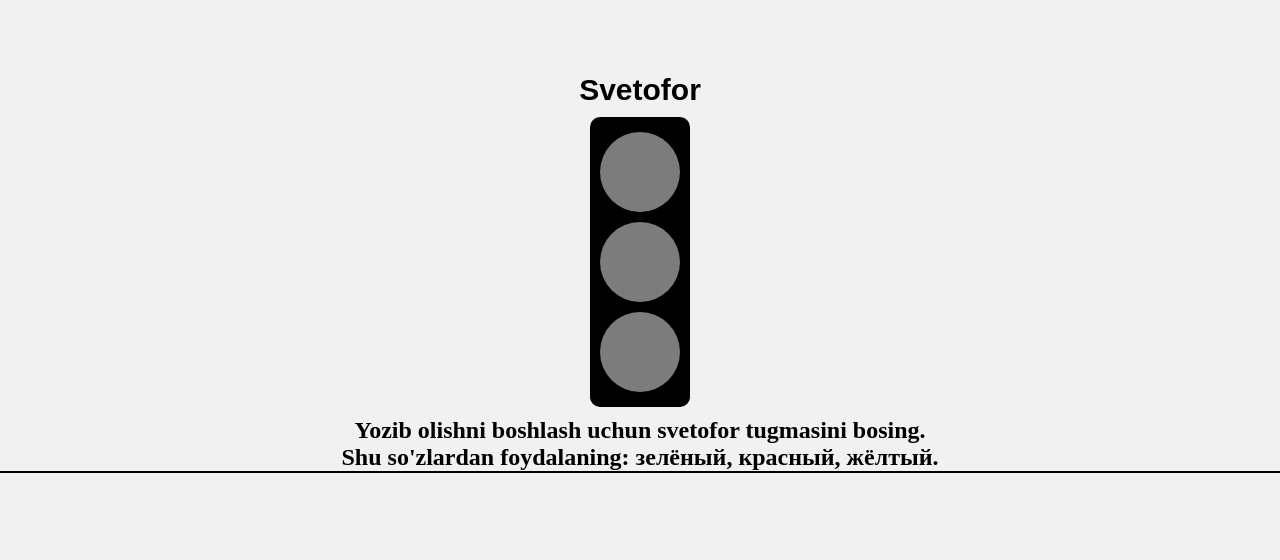
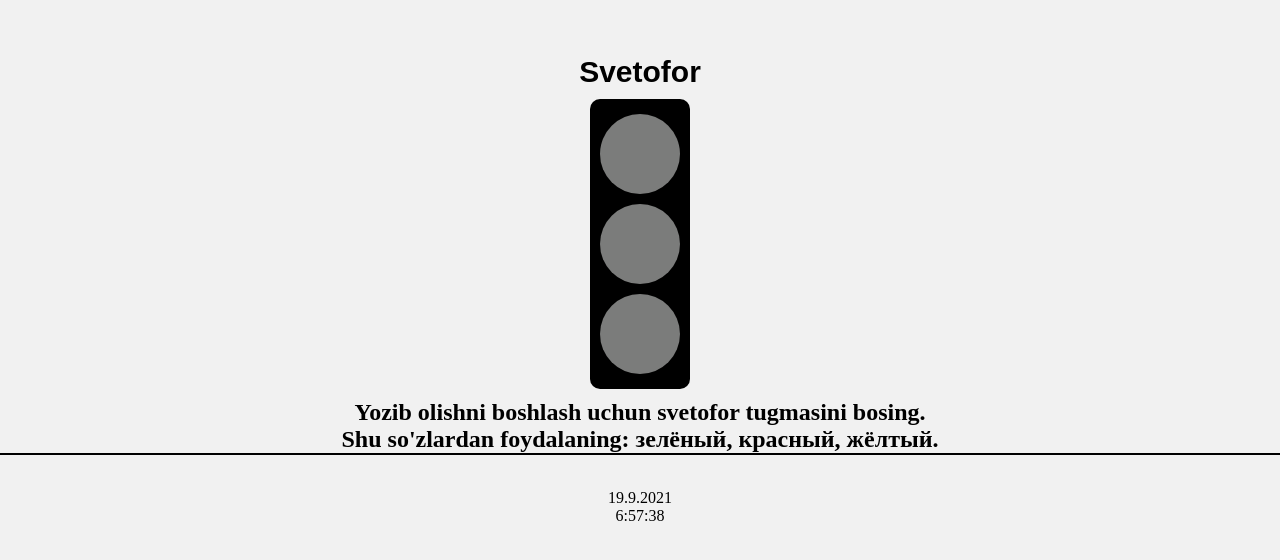
Before and after one commit to Baxtiyor1/svetafor-js, a plain HTML site: page index.html in a window 1280 px wide. Shown: the part 110-670 px from the top of the page. Drawn offline with Linux system fonts and the light colour scheme.

Commit message:
add clock and date

```diff
--- a/index.html
+++ b/index.html
@@ -18,6 +18,8 @@
         </div>
         <h2 id="resultplace">Yozib olishni boshlash uchun svetofor tugmasini bosing. <br> Shu so'zlardan foydalaning: зелёный, красный, жёлтый.</h2>
         <h3 id="subtitle"></h3>
+        <time class="time" id="time"></time>
+        <div class="hour_box" id="hour"></div>
      </div>
 
 
--- a/sass/main.scss
+++ b/sass/main.scss
@@ -48,3 +48,7 @@ h3{
     border-radius: 50%;
     background-color: rgb(123, 124, 123);
 }
+.hour__box{
+    margin: 10px;
+    display: flex;
+}
--- a/script.js
+++ b/script.js
@@ -6,6 +6,26 @@ let elResultPlace = document.querySelector('#resultplace');
 let elWrapper = document.querySelector('.wrapper')
 let elBtn = document.querySelector('#btn')
 let elSubTitle = document.querySelector('#subtitle')
+
+
+function autoTimeUpdate(){
+    const elTime = document.querySelector('#time')
+    const elHour = document.querySelector('#hour')
+    let time = (day, month, year) => {
+        return String(new Date().getDate()) + '.' + (new Date().getMonth() + 1) + '.' + (new Date().getFullYear())
+    }
+    elTime.textContent = String(time())
+
+    let date = new Date()
+    let h = date.getHours()
+    let m = String(date.getMinutes()).padStart(2, 0)
+    let s = String(date.getSeconds()).padStart(2, 0)
+
+
+    elHour.textContent = (h + ':' + m + ':' + s)
+}
+    setInterval(autoTimeUpdate, 1000);
+
 
     elBtn.addEventListener('click', function(){
         rec.start()
```
Lines whose indentation alone changed are shown as unchanged.
